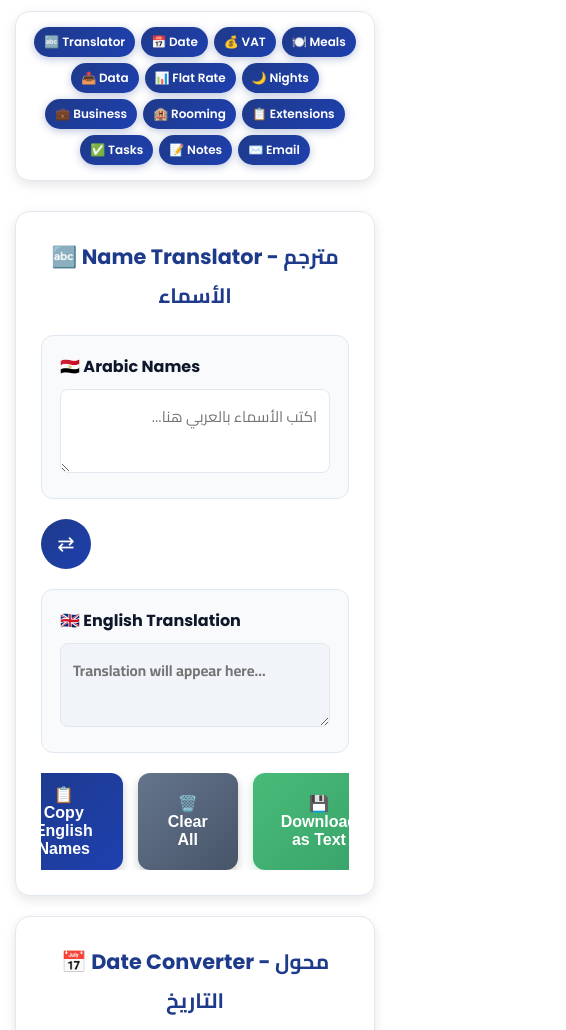
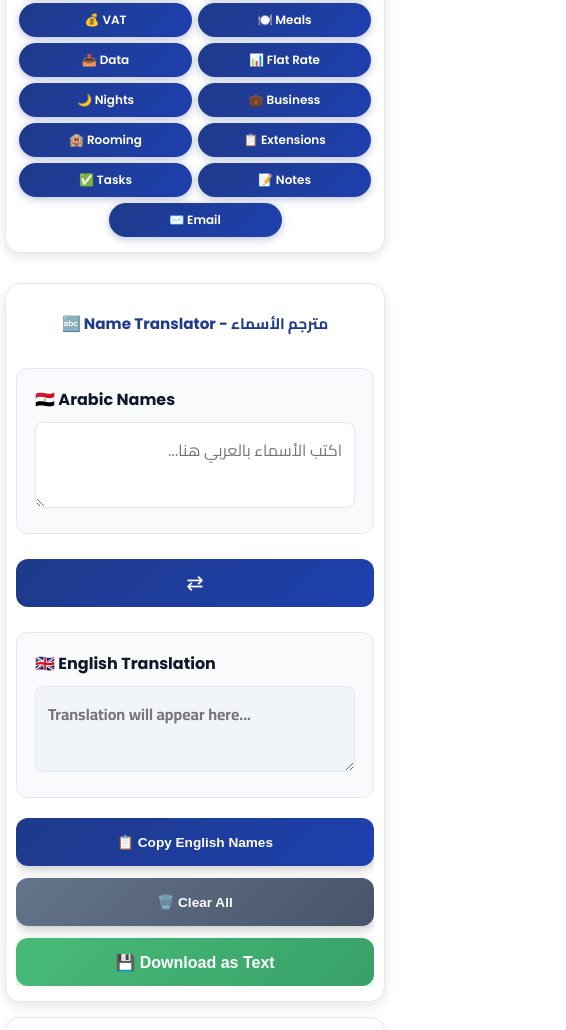
Before and after one commit to hussienaltantawy/WORK.SMART, a plain HTML site: page index.html in a window 390 px wide. Shown: the part 185-1215 px from the top of the page, 566 px wide, since content can reach past the window. Drawn offline with nearby package versions, Linux system fonts and the light colour scheme; a script that the page names is missing.

Commit message:
Add files via upload

```diff
--- a/index.html
+++ b/index.html
@@ -1452,29 +1452,132 @@ function clearDateError() {
         }
 
         @media (max-width: 768px) {
+            /* Reduce body padding on mobile */
+            body {
+                padding: 5px 10px;
+            }
+
+            /* Header adjustments */
+            header {
+                padding: 20px 15px;
+            }
+
             h1 {
-                font-size: 2rem;
-                letter-spacing: 4px;
-            }
-
+                font-size: 1.6rem;
+                letter-spacing: 2px;
+            }
+
+            /* Tool boxes - better mobile spacing */
+            .tool-box {
+                padding: 20px 15px;
+                margin-bottom: 15px;
+            }
+
+            .tool-title {
+                font-size: 1.1rem;
+                padding: 12px 15px;
+            }
+
+            /* Input fields - larger for touch */
+            input[type="text"],
+            input[type="number"],
+            input[type="date"],
+            input[type="email"],
+            textarea,
+            select {
+                font-size: 16px !important; /* Prevents zoom on iOS */
+                padding: 14px !important;
+                min-height: 48px; /* Touch-friendly */
+            }
+
+            /* Buttons - larger and stack better */
+            .btn {
+                padding: 14px 20px;
+                font-size: 0.95rem;
+                min-height: 48px; /* Touch-friendly */
+                width: 100%;
+            }
+
+            .btn-group {
+                flex-direction: column;
+                gap: 12px;
+                width: 100%;
+            }
+
+            /* Grid layouts to single column */
             .translator-grid,
             .date-converter-grid,
-            .flat-rate-container {
+            .flat-rate-container,
+            .calc-row,
+            .calc-grid {
                 grid-template-columns: 1fr;
-            }
-
-            .calc-row {
-                grid-template-columns: 1fr;
+                gap: 15px;
             }
 
             .rooming-header,
-            .rooming-row {
-                grid-template-columns: 1fr;
-            }
-
+            .rooming-row,
             .extensions-header,
             .extensions-row {
                 grid-template-columns: 1fr;
+                gap: 12px;
+            }
+
+            /* Hide header labels on mobile for rooming/extensions */
+            .rooming-header,
+            .extensions-header {
+                display: none;
+            }
+
+            /* Add labels to inputs on mobile */
+            .rooming-row input::placeholder,
+            .extensions-row input::placeholder {
+                font-weight: 600;
+            }
+
+            /* Remove buttons - bigger touch target */
+            .remove-day-btn {
+                width: 100%;
+                margin-top: 8px;
+                padding: 12px;
+                font-size: 1rem;
+            }
+
+            /* Swap button in translator */
+            .swap-btn {
+                width: 100%;
+                height: 48px;
+                border-radius: 12px;
+                margin: 10px 0;
+            }
+
+            /* Task notes grid */
+            .task-notes-grid {
+                grid-template-columns: 1fr;
+            }
+
+            /* Result boxes */
+            .result-box {
+                padding: 15px;
+            }
+
+            .result-item {
+                flex-direction: column;
+                align-items: flex-start;
+                gap: 8px;
+            }
+
+            .result-label {
+                font-size: 0.85rem;
+            }
+
+            .result-value {
+                font-size: 1.3rem;
+            }
+
+            /* Copy buttons */
+            .copy-value-btn {
+                padding: 8px 16px;
+                font-size: 0.85rem;
             }
 
             /* Business Calculator responsive */
@@ -1492,6 +1595,19 @@ function clearDateError() {
 
             .tool-box > div > div[style*="padding-left"] {
                 padding-left: 0 !important;
+            }
+
+            /* Tables */
+            .rooming-table,
+            .extensions-table {
+                font-size: 0.85rem;
+            }
+
+            .rooming-table th,
+            .rooming-table td,
+            .extensions-table th,
+            .extensions-table td {
+                padding: 10px 8px;
             }
         }
 
@@ -1694,6 +1810,68 @@ function clearDateError() {
     .form-body {
         padding: 20px;
     }
+
+    /* Extra small mobile improvements */
+    h1 {
+        font-size: 1.4rem;
+    }
+
+    .nav-link {
+        padding: 8px 12px;
+        font-size: 0.75rem;
+    }
+
+    .tool-title {
+        font-size: 1rem;
+        padding: 10px 12px;
+    }
+
+    .btn {
+        font-size: 0.9rem;
+        padding: 12px 16px;
+    }
+}
+
+/* Very small phones */
+@media (max-width: 400px) {
+    body {
+        padding: 5px;
+    }
+
+    .container {
+        padding: 0;
+    }
+
+    .tool-box {
+        padding: 15px 10px;
+    }
+
+    h1 {
+        font-size: 1.2rem;
+        letter-spacing: 1px;
+    }
+
+    .tool-title {
+        font-size: 0.95rem;
+        padding: 10px;
+    }
+
+    input[type="text"],
+    input[type="number"],
+    input[type="date"],
+    textarea {
+        padding: 12px !important;
+    }
+
+    .btn {
+        padding: 12px;
+        font-size: 0.85rem;
+    }
+
+    .nav-link {
+        padding: 6px 8px;
+        font-size: 0.7rem;
+    }
 }
 
 </style>
@@ -1779,6 +1957,8 @@ document.addEventListener("DOMContentLoaded",()=>{
 @media (max-width: 1024px) {
     .nav-links {
         gap: 8px;
+        flex-wrap: wrap;
+        justify-content: center;
     }
     .nav-link {
         padding: 8px 14px;
@@ -1788,21 +1968,33 @@ document.addEventListener("DOMContentLoaded",()=>{
 
 @media (max-width: 768px) {
     .nav-menu {
-        padding: 15px;
-    }
+        padding: 15px 10px;
+    }
+
+    .nav-links {
+        gap: 6px;
+        flex-wrap: wrap;
+        justify-content: center;
+    }
+
     .nav-link {
-        padding: 8px 12px;
+        padding: 10px 14px;
         font-size: 0.8rem;
+        min-width: auto;
+        flex: 0 1 auto;
     }
 }
 
 @media (max-width: 600px) {
     .nav-links {
         gap: 6px;
+        flex-wrap: wrap;
     }
     .nav-link {
-        padding: 6px 10px;
+        padding: 8px 12px;
         font-size: 0.75rem;
+        flex: 0 1 calc(50% - 6px); /* Two columns */
+        text-align: center;
     }
 }
 </style>
```
